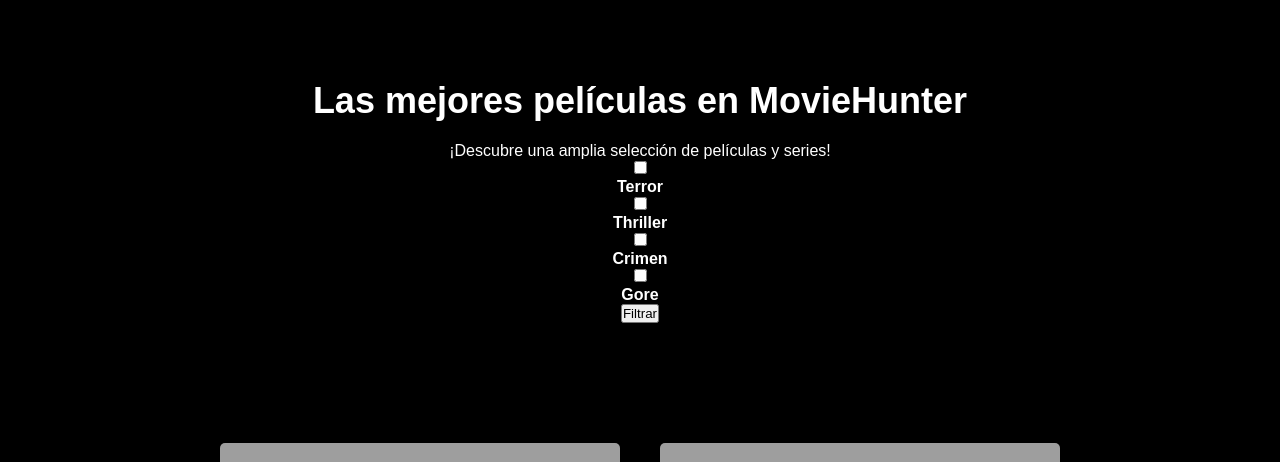
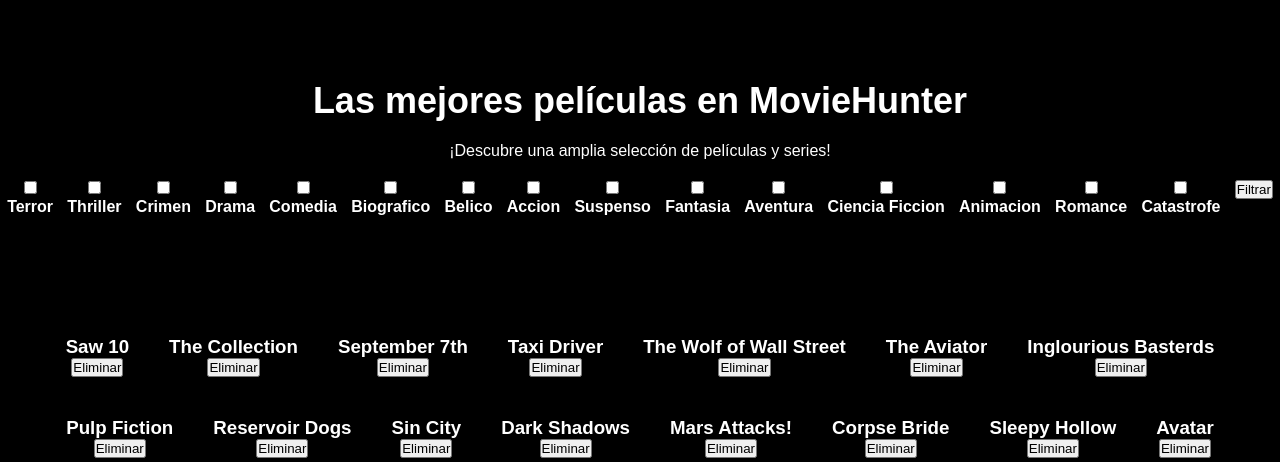
Before and after one commit to JS-Wagner/trabajoWeb2, a PHP site: a page that uses router.php in a window 1280 px wide. Shown: the part 49-511 px from the top of the page. Run offline with PHP 8.4, Linux system fonts and the light colour scheme; the visitor is signed in with stand-in values (Sample User, id 1); data comes from the database, SQL or seed files in the repository; grey boxes are pictures that could not be loaded.

Commit message:
Alta Baja Modificacion peliculas, cambios en css.
- Implementada la administracion de peliculas en el home.
- Agregado el nombre del director en los detalles de cada pelicula.
- Agregados los generos al filtro de busqueda.
- Cambios en Style.css.
- Eliminadas las imagenes de cada pelicula y director.

```diff
--- a/controladores/DirectorController.php
+++ b/controladores/DirectorController.php
@@ -45,7 +45,7 @@ class DirectorController
 
         $id = $this->directorModel->insertarDirector($nombre, $apellido, $nacionalidad);
         if ($id) {
-            header('Location: ' . BASE_URL . '/directores');
+            header('Location: ' . BASE_URL . 'directores');
         } else {
             $this->directorView->showError("Error al insertar la tarea");
         }
@@ -68,7 +68,7 @@ class DirectorController
 
         //ejecuto la operacion sql para borrarlo
         $this->directorModel->borrarDirector($directorId);
-        header('Location: ' . BASE_URL . '/directores');
+        header('Location: ' . BASE_URL . 'directores');
     } else {
         //si no lo encuentro largo error
         $ErrorController = new ErrorController();
@@ -92,6 +92,6 @@ class DirectorController
             return;
         }
         $this->directorModel->modificarDirector($id, $nombre, $apellido, $nacionalidad);
-        header('Location: ' . BASE_URL . '/directores');
+        header('Location: ' . BASE_URL . 'directores');
     }
 }
--- a/controladores/HomeController.php
+++ b/controladores/HomeController.php
@@ -16,4 +16,76 @@ class HomeController {
         $movies = $this->movieModel->getAllMovies($sql);
         $this->homeView->renderHomeView($movies);
     }
+
+    public function addMovie()
+    {
+        // verifico logueado
+        AuthHelper::verify();
+        // obtengo los datos del usuario
+        $nombre = $_POST['nombre'];
+        $genero = $_POST['genero'];
+        $fecha = $_POST['fecha'];
+        $premios = $_POST['premios'];
+        $duracion = $_POST['duracion'];
+        $clasificacion = $_POST['clasificacion'];
+        $presupuesto = $_POST['presupuesto'];
+        $estudio = $_POST['estudio'];
+        $director_id = $_POST['director_id'];
+
+        $id = $this->movieModel->insertarPelicula($nombre, $genero, $fecha, $premios, $duracion, $clasificacion, $presupuesto, $estudio, $director_id);
+        if ($id) {
+            header('Location: ' . BASE_URL . 'home');
+        } else {
+            $this->homeView->showError("Error al insertar la tarea");
+        }
+    }
+
+    function removeMovie()
+    {
+        // Verifica si se ha enviado el form para eliminar
+        if (isset($_POST['eliminar']) && isset($_POST['id'])) {
+            // verifico logueado
+            AuthHelper::verify();
+            // obtengo la ID del director a eliminar
+            $movieId = $_POST['id'];
+
+            // validaciones
+            if (empty($movieId)) {
+                $this->homeView->showError("ID de director no válido.");
+                return;
+            }
+
+            //ejecuto la operacion sql para borrarlo
+            $this->movieModel->borrarPelicula($movieId);
+            header('Location: ' . BASE_URL . 'home');
+        } else {
+            //si no lo encuentro largo error
+            $ErrorController = new ErrorController();
+            $ErrorController->showError404();
+        }
+    }
+
+    function modificarPelicula()
+    {
+        // verifico logueado
+        AuthHelper::verify();
+        // obtengo los datos del usuario
+        $id = $_POST['id'];
+        $nombre = $_POST['nombre'];
+        $genero = $_POST['genero'];
+        $fecha = $_POST['fecha'];
+        $premios = $_POST['premios'];
+        $duracion = $_POST['duracion'];
+        $clasificacion = $_POST['clasificacion'];
+        $presupuesto = $_POST['presupuesto'];
+        $estudio = $_POST['estudio'];
+        $director_id = $_POST['director_id'];
+
+        $id = $this->movieModel->modifyPelicula($id, $nombre, $genero, $fecha, $premios, $duracion, $clasificacion, $presupuesto, $estudio, $director_id);
+        if ($id) {
+            header('Location: ' . BASE_URL . 'home');
+        } else {
+            $this->homeView->showError("Error al insertar la tarea");
+        }
+    }
 }
--- a/controladores/MovieController.php
+++ b/controladores/MovieController.php
@@ -2,22 +2,26 @@
 require_once './modelos/MovieModel.php';
 require_once './vistas/MovieView.php';
 require_once './helpers/AuthHelper.php';
+require_once './modelos/DirectorModel.php';
 
 class MovieController{
     private $movieModel;
     private $movieView;
+    private $directorModel;
 
     public function __construct()
     {
         $this->movieModel = new MovieModel();
         $this->movieView = new MovieView();
+        $this->directorModel = new DirectorModel();
     }
 
     public function showMovie($id)
     {
         $sql = "SELECT * FROM peliculas WHERE pelicula_id = $id";
         $movie = $this->movieModel->getMovieByiD($sql);
-        $this->movieView->renderMovieView($movie);
+        $directorName = $this->directorModel->getDirectorNameById($movie->director_id);
+        $this->movieView->renderMovieView($movie, $directorName);
     }
 
     ///////////////AÑADIR ALTA BAJA MODIFICACION ACÁ/////////////
--- a/modelos/DirectorModel.php
+++ b/modelos/DirectorModel.php
@@ -28,7 +28,13 @@ class DirectorModel
         }
         return $directors;
     }
-
+    public function getDirectorNameById($id){
+        $db = $this->connectToDatabase();
+        $query = $db->prepare("SELECT Nombre, Apellido FROM director WHERE director_id = ?");
+        $query->execute([$id]);
+        $result = $query->fetch(PDO::FETCH_OBJ);
+        return $result;
+    }
     public function getDirectorByID($sql)
     {
         $db = $this->connectToDatabase();
--- a/modelos/MovieModel.php
+++ b/modelos/MovieModel.php
@@ -71,4 +71,26 @@ class MovieModel
         $movies = $query->fetchAll(PDO::FETCH_OBJ);
         return $movies;
     }
+
+    public function insertarPelicula($nombre, $genero, $fecha, $premios, $duracion, $clasificacion, $presupuesto, $estudio, $director)
+    {
+        $db = $this->connectToDatabase();
+        $query = $db->prepare('INSERT INTO peliculas (nombre, genero, `fecha de lanzamiento`, premios, `duracion en min`, `clasificacion por edades`, presupuesto, `estudio de produccion`, director_id) VALUES (?,?,?,?,?,?,?,?,?)');
+        $query->execute([$nombre, $genero, $fecha, $premios, $duracion, $clasificacion, $presupuesto, $estudio, $director]);
+        return $db->lastInsertId();
+    }
+
+    public function borrarPelicula($id)
+    {
+        $db = $this->connectToDatabase();
+        $query = $db->prepare('DELETE FROM peliculas WHERE pelicula_id = ?');
+        $query->execute([$id]);
+    }
+
+    function modifyPelicula($id, $nombre, $genero, $fecha, $premios, $duracion, $clasificacion, $presupuesto, $estudio, $director)
+    {
+        $db = $this->connectToDatabase();
+        $query = $db->prepare('UPDATE `peliculas` SET `nombre`= ?,`genero`= ?,`fecha de lanzamiento` = ?,`premios`= ?,`duracion en min`= ?,`clasificacion por edades`= ?,`presupuesto`= ?,`estudio de produccion`= ?,`director_id`= ? WHERE pelicula_id = ?');
+        $query->execute([$nombre, $genero, $fecha, $premios, $duracion, $clasificacion, $presupuesto, $estudio, $director, $id]);
+    }
 }
--- a/router.php
+++ b/router.php
@@ -106,7 +106,22 @@ switch ($params[0]) {
         $controller->modificarDirector();
         $controller->showDirectors();
         break;
-    default:
+    case 'agregarPelicula':
+        $controller = new HomeController();
+        $controller->addMovie();
+        $controller->showHome();
+        break;
+    case 'eliminarPelicula':
+        $controller = new HomeController();
+        $controller->removeMovie();
+        $controller->showHome();
+        break;
+    case 'modificarPelicula':
+        $controller = new HomeController();
+        $controller-> modificarPelicula();
+        $controller-> showHome();
+        break;
+        default:
         // Cargar la vista de error 404
         $ErrorController = new ErrorController();
         $ErrorController->showError404();
--- a/styles/style.css
+++ b/styles/style.css
@@ -15,6 +15,7 @@ body {
 
 a{
     text-decoration: none;
+    color: white;
 }
 
 /* Encabezado */
@@ -72,8 +73,8 @@ nav {
 
 #form-genres {
     display: flex;
-    justify-content: center;
-    flex-direction: row;
+    justify-content: space-around;
+    margin-top: 20px;
 }
 
 /* Movies section */
@@ -95,10 +96,6 @@ nav {
     border-radius: 5px;
 }
 
-.a-movies{
-    text-decoration: none;
-}
-
 /* Categorías */
 .category {
     padding: 20px;
@@ -113,7 +110,10 @@ nav {
 footer {
     background-color: #111;
     text-align: center;
-    padding: 20px 0;
+    padding: 20px;
+    position: fixed;
+    bottom: 0;
+    width: 100%;
 }
 
 footer p {
--- a/templates/AddDirectorTemplate.phtml
+++ b/templates/AddDirectorTemplate.phtml
@@ -9,6 +9,7 @@
 <body>
     <?php require_once 'Header.phtml'; ?>
     <!-- Form de alta de directores -->
+    <h4>Agregar Director</h4>
     <form action="agregardirector" method="POST">
         <div>
             <div>
@@ -35,6 +36,7 @@
             <button type="submit" class="btn btn-primary mt-2">Guardar director</button>
         </div>
     </form>
+    <h4>Modificar Director</h4>
     <form action="modificardirector" method="POST">
         <div>
 
--- /dev/null
+++ b/templates/AddMoviesTemplate.phtml
@@ -0,0 +1,100 @@
+<!DOCTYPE html>
+<html>
+
+<head>
+    <title>MovieHunter</title>
+    <link rel="stylesheet" href="./styles/style.css">
+</head>
+
+<body>
+    <h4>Agregar Pelicula</h4>
+    <form action="agregarPelicula" method="POST">
+        <div>
+            <div class="form-group">
+                <label>Nombre</label>
+                <input required name="nombre" type="text" class="form-control">
+            </div>
+            <div class="form-group">
+                <label>Genero/s (Separados por ,)</label>
+                <input required name="genero" type="text" class="form-control">
+            </div>
+            <div class="form-group">
+                <label>Fecha de lanzamiento</label>
+                <input required name="fecha" type="date" class="form-control">
+            </div>
+            <div class="form-group">
+                <label>Premios</label>
+                <input required name="premios" type="text" class="form-control">
+            </div>
+            <div class="form-group">
+                <label>Duracion (En minutos)</label>
+                <input required name="duracion" type="number" class="form-control">
+            </div>
+            <div class="form-group">
+                <label>Clasificacion de edad</label>
+                <input required name="clasificacion" type="text" class="form-control">
+            </div>
+            <div class="form-group">
+                <label>Presupuesto</label>
+                <input required name="presupuesto" type="number" class="form-control">
+            </div>
+            <div class="form-group">
+                <label>Estudio de produccion</label>
+                <input required name="estudio" type="text" class="form-control">
+            </div>
+            <div class="form-group">
+                <label>Director id</label>
+                <input required name="director_id" type="text" class="form-control">
+            </div>
+            <button type="submit" class="btn btn-primary mt-2">Guardar pelicula</button>
+        </div>
+    </form>
+    <h4>Modificar Pelicula</h4>
+    <form action="modificarPelicula" method="POST">
+    <div>
+            <div class="form-group">
+                <label>id</label>
+                <input required name="id" type="number" class="form-control">
+            </div>
+            <div class="form-group">
+                <label>Nombre</label>
+                <input required name="nombre" type="text" class="form-control">
+            </div>
+            <div class="form-group">
+                <label>Genero/s (Separados por ,)</label>
+                <input required name="genero" type="text" class="form-control">
+            </div>
+            <div class="form-group">
+                <label>Fecha de lanzamiento</label>
+                <input required name="fecha" type="date" class="form-control">
+            </div>
+            <div class="form-group">
+                <label>Premios</label>
+                <input required name="premios" type="text" class="form-control">
+            </div>
+            <div class="form-group">
+                <label>Duracion (En minutos)</label>
+                <input required name="duracion" type="number" class="form-control">
+            </div>
+            <div class="form-group">
+                <label>Clasificacion de edad</label>
+                <input required name="clasificacion" type="text" class="form-control">
+            </div>
+            <div class="form-group">
+                <label>Presupuesto</label>
+                <input required name="presupuesto" type="number" class="form-control">
+            </div>
+            <div class="form-group">
+                <label>Estudio de produccion</label>
+                <input required name="estudio" type="text" class="form-control">
+            </div>
+            <div class="form-group">
+                <label>Director id</label>
+                <input required name="director_id" type="text" class="form-control">
+            </div>
+            <button type="submit" class="btn btn-primary mt-2">Editar pelicula</button>
+        </div>
+    </form>
+</body>
+
+</html>
--- a/templates/EachDirectorTemplate.phtml
+++ b/templates/EachDirectorTemplate.phtml
@@ -32,7 +32,6 @@
                                             <?php foreach ($director->peliculas as $pelicula) : ?>
                                                 <a href="movie?id=<?php echo $pelicula->{'pelicula_id'}; ?>">
                                                 <div class="movie">
-                                                    <img src="category1_movie1.jpg" alt="Película">
                                                     <h3> <?php echo $pelicula->{'nombre'} ?> </h3>
                                                 </div>
                                             <?php endforeach; ?>
--- a/templates/HomeViewTemplate.phtml
+++ b/templates/HomeViewTemplate.phtml
@@ -10,8 +10,8 @@
         <section class="hero">
             <h2>Las mejores películas en MovieHunter</h2>
             <p>¡Descubre una amplia selección de películas y series!</p>
-            <div id="form-genres">
-                <form action="buscar" method="get">
+            <div>
+                <form id="form-genres" action="buscar" method="get">
                     <div>
                         <input type="checkbox" name="Terror">
                         <h4>Terror</h4>
@@ -25,8 +25,52 @@
                         <h4>Crimen</h4>
                     </div>
                     <div>
-                        <input type="checkbox" name="Gore">
-                        <h4>Gore</h4>
+                        <input type="checkbox" name="Drama">
+                        <h4>Drama</h4>
+                    </div>
+                    <div>
+                        <input type="checkbox" name="Comedia">
+                        <h4>Comedia</h4>
+                    </div>
+                    <div>
+                        <input type="checkbox" name="Biografico">
+                        <h4>Biografico</h4>
+                    </div>
+                    <div>
+                        <input type="checkbox" name="Belico">
+                        <h4>Belico</h4>
+                    </div>
+                    <div>
+                        <input type="checkbox" name="Accion">
+                        <h4>Accion</h4>
+                    </div>
+                    <div>
+                        <input type="checkbox" name="Suspenso">
+                        <h4>Suspenso</h4>
+                    </div>
+                    <div>
+                        <input type="checkbox" name="Fantasia">
+                        <h4>Fantasia</h4>
+                    </div>
+                    <div>
+                        <input type="checkbox" name="Aventura">
+                        <h4>Aventura</h4>
+                    </div>
+                    <div>
+                        <input type="checkbox" name="Ciencia Ficcion">
+                        <h4>Ciencia Ficcion</h4>
+                    </div>
+                    <div>
+                        <input type="checkbox" name="Animacion">
+                        <h4>Animacion</h4>
+                    </div>
+                    <div>
+                        <input type="checkbox" name="Romance">
+                        <h4>Romance</h4>
+                    </div>
+                    <div>
+                        <input type="checkbox" name="Catastrofe">
+                        <h4>Catastrofe</h4>
                     </div>
                     <div>
                         <input type="submit" value="Filtrar">
@@ -35,16 +79,26 @@
             </div>
         </section>
 
-        <section class="movies">
+        <section>
+            <form action="eliminarPelicula" method="post">
+                <div class="movies">
                     <?php foreach ($movies as $movie) : ?>
                         <a href="movie?id=<?php echo $movie->{'pelicula_id'}; ?>">
                             <div class="movie">
-                        <img src="movie1.jpg" alt="Foto Película">
                                 <h3><?php echo $movie->{'nombre'}?></h3>
+                                <?php if (AuthHelper::isAuthenticated()) : ?>
+                                    <input type="hidden" name="id" value="<?php echo $movie->pelicula_id; ?>">
+                                    <button type="submit" name="eliminar">Eliminar</button>
+                                <?php endif; ?>
                             </div>
                         </a>
                     <?php endforeach; ?>
+                </div>
+            </form>
         </section>
+        <?php if (AuthHelper::isAuthenticated()) : ?>
+        <?php require_once "AddMoviesTemplate.phtml"; ?>
+    <?php endif; ?>
     </main>
     <?php require_once "Footer.phtml" ?>
 </body>
--- a/templates/MovieTemplate.phtml
+++ b/templates/MovieTemplate.phtml
@@ -10,13 +10,10 @@
 
     <main>
         <section class="movie-details">
-            <div class="movie-image">
-                <img src="movie_detail.jpg" alt="<?php echo $movie->{'nombre'} ?>">
-            </div>
             <div class="movie-info">
                 <h2><?php echo $movie->{'nombre'} ?></h2>
                 <p><strong>Género: </strong><?php echo $movie->{'genero'} ?></p>
-                <p><strong>Director:</strong> <?php echo $movie->{'director_id'} ?></p>
+                <p><strong>Director:</strong></a><?php echo $directorName->{'Nombre'} . " " . $directorName->{'Apellido'} ?></p>
                 <p><strong>Fecha de Lanzamiento: </strong> <?php echo $movie->{'fecha de lanzamiento'} ?></p>
                 <p><strong>Premios: </strong><?php echo $movie->{'premios'} ?></p>
                 <p><strong>Duración: </strong><?php echo $movie->{'duracion en min'} ?></p>
--- a/templates/SearchTemplate.phtml
+++ b/templates/SearchTemplate.phtml
@@ -15,7 +15,6 @@
                 <?php foreach($movies as $movie):?>
                     <a clas="a-movies" href="movie?id=<?php echo $movie->{'pelicula_id'}; ?>">
                         <div class="movie">
-                            <img src="category1_movie1.jpg" alt="Película">
                             <h3> <?php echo $movie->{'nombre'}?> </h3>
                         </div>
                     </a>
--- a/vistas/HomeView.php
+++ b/vistas/HomeView.php
@@ -5,4 +5,8 @@ class HomeView
     {
         require_once './templates/HomeViewTemplate.phtml';
     }
+
+    public function showError($error) {
+        require './templates/ErrorTemplate.phtml';
+    }
 }
```
Also changed, not shown: templates/AllDirectorTemplate.phtml (+5 -2 lines). Lines whose indentation alone changed are shown as unchanged.
